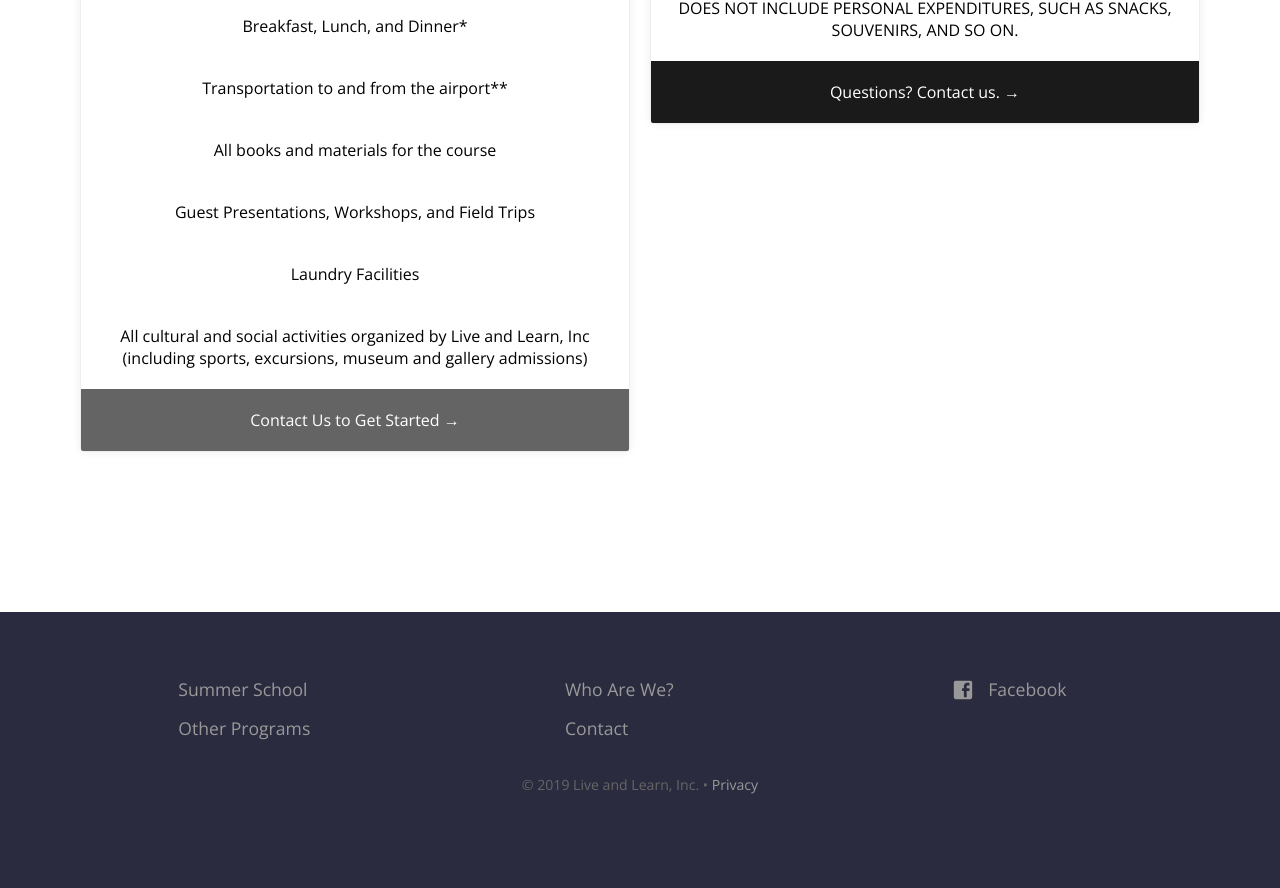
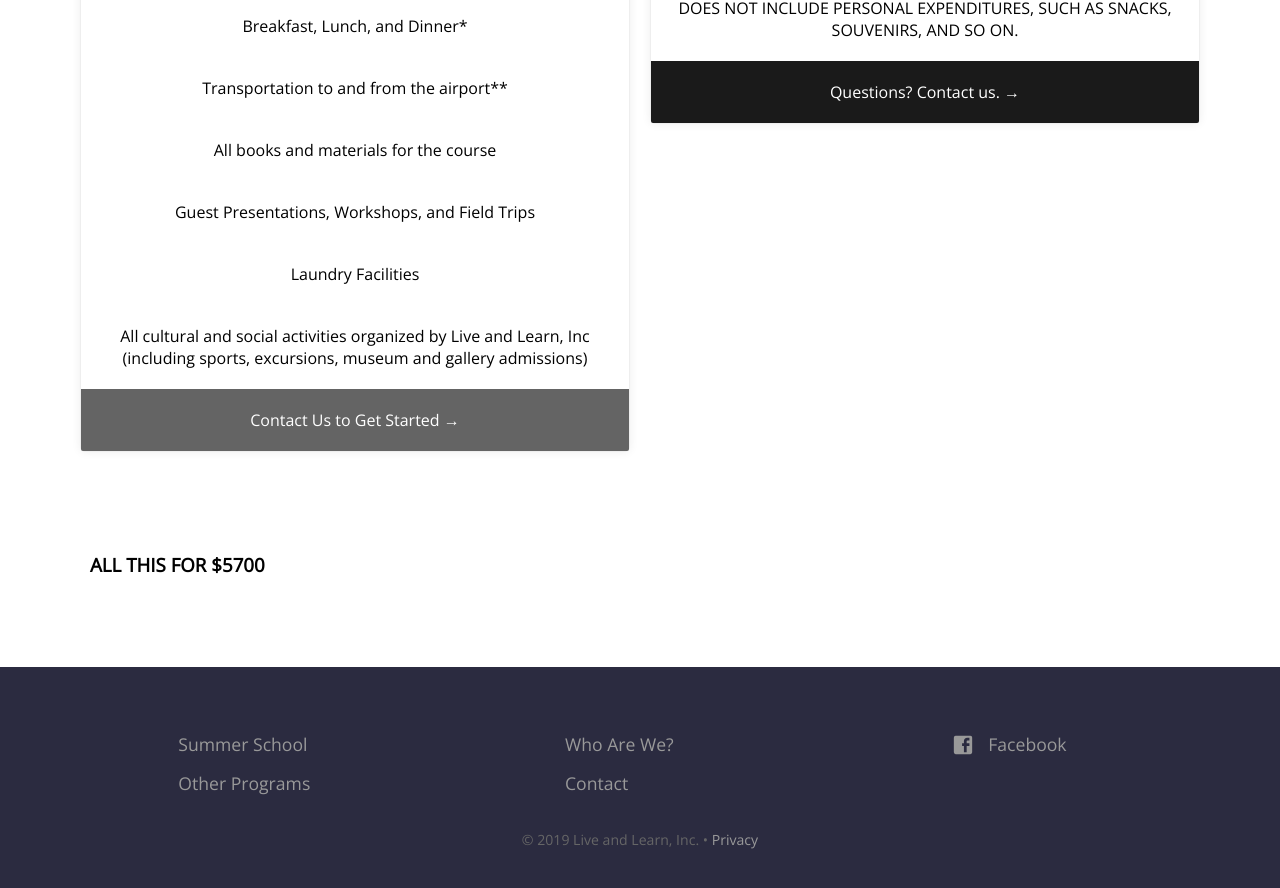
Before and after one commit to baritchie/project1, a Jekyll site: the page built from summerschoolprograms.html, in a window 1280 px wide and 900 px high, scrolled down 970 px. Shown: the top 888 px of the window. Built offline with Jekyll 4.4.1, drawn with Linux system fonts in a browser that asks for light colours; before the commit the page ends 1815 px from its top, so only the background shows below that.

Commit message:
Updated 'summerschoolprograms.html' via CloudCannon

```diff
--- a/summerschoolprograms.html
+++ b/summerschoolprograms.html
@@ -90,6 +90,10 @@ faq:
 	{% endfor %}
 </div>
 
+<div class="container flex text-center">
+    <h3>ALL THIS FOR $5700</h3>
+</div>
+
 <!--
 {% if page.faq %}
 	<h2>Pricing FAQ</h2>
```
